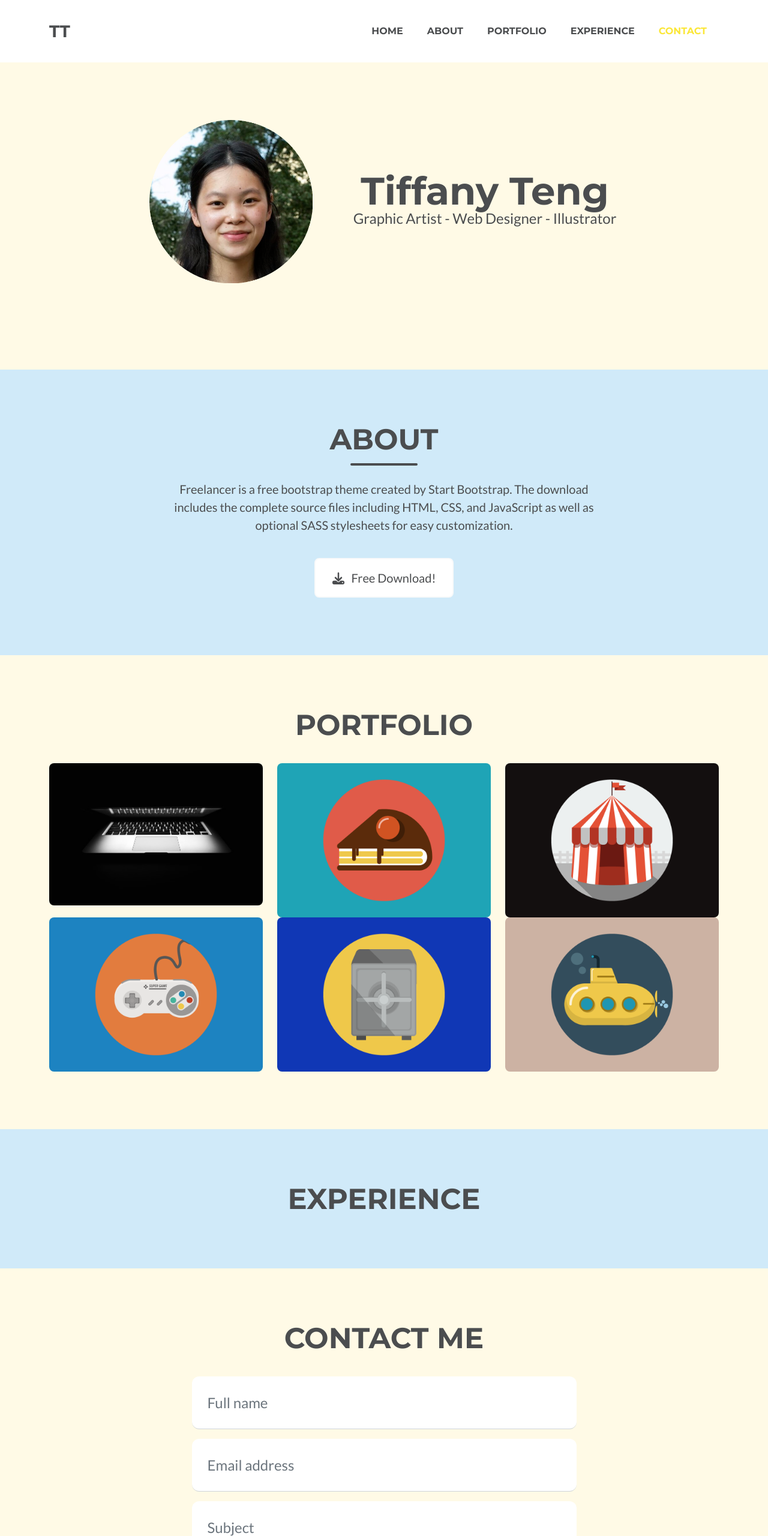
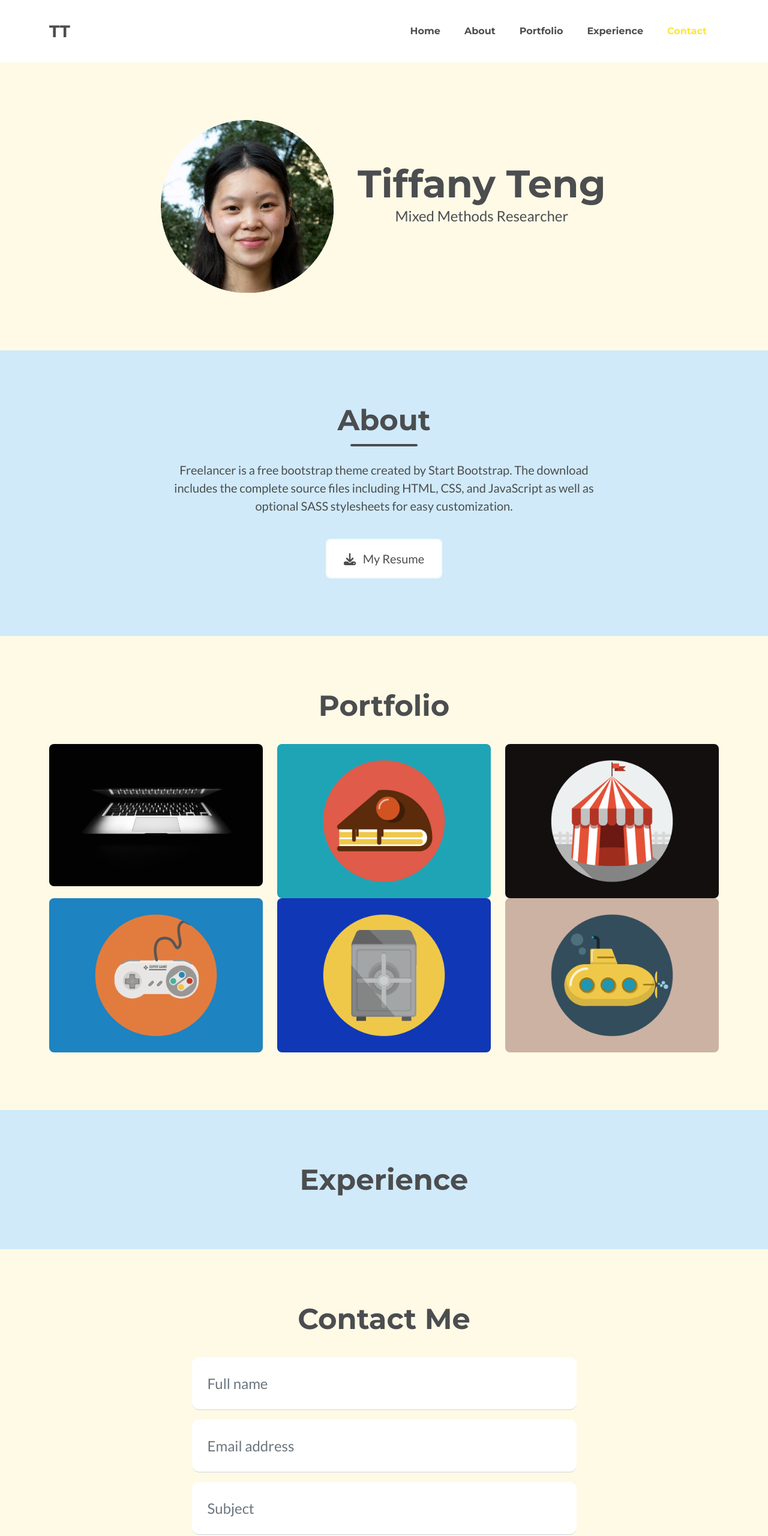
Before and after one commit to tiffanyteng27/tiffanyteng27.github.io, a plain HTML site: page index.html in a window 1280 px wide. Shown: the top 2560 px of the page at 60% size. Drawn offline with nearby package versions, Linux system fonts and the light colour scheme.

Commit message:
Aug 30 changes

```diff
--- a/index.html
+++ b/index.html
@@ -18,10 +18,10 @@
     </head>
     <body id="page-top">
         <!-- Navigation-->
-        <nav class="navbar navbar-expand-lg bg-nav text-uppercase fixed-top" id="mainNav">
+        <nav class="navbar navbar-expand-lg bg-nav fixed-top" id="mainNav">
             <div class="container">
                 <a class="navbar-brand" href="#page-top">TT</a>
-                <button class="navbar-toggler text-uppercase font-weight-bold bg-nav rounded" type="button" data-bs-toggle="collapse" data-bs-target="#navbarResponsive" aria-controls="navbarResponsive" aria-expanded="false" aria-label="Toggle navigation">
+                <button class="navbar-toggler font-weight-bold bg-nav rounded" type="button" data-bs-toggle="collapse" data-bs-target="#navbarResponsive" aria-controls="navbarResponsive" aria-expanded="false" aria-label="Toggle navigation">
                     Menu
                     <i class="fas fa-bars"></i>
                 </button>
@@ -41,7 +41,7 @@
             <div class="container d-flex align-items-center flex-column">
                 <div class="row justify-content-center">
                     <!-- Masthead Avatar Image-->
-                    <div class="col-lg-5 ms-auto">
+                    <div class="col-lg-5 ms-auto vcenter-item justify-content-center">
                         <img class="masthead-avatar mb-5" src="assets/img/avatar.png" alt="..." />
                     </div>
                     <div class="col-lg-7 ms-auto vcenter-item justify-content-center">
@@ -49,7 +49,7 @@
                         <div>
                             <h1 class="masthead-heading mb-0">Tiffany Teng</h1>
                             <!-- Masthead Subheading-->
-                            <p class="masthead-subheading font-weight-light mb-0">Graphic Artist - Web Designer - Illustrator</p>
+                            <p class="masthead-subheading font-weight-light mb-0">Mixed Methods Researcher</p>
                         </div>
                     </div>
                 </div>
@@ -59,7 +59,7 @@
         <section class="page-section bg-secondary text-grey mb-0" id="about">
             <div class="container">
                 <!-- About Section Heading-->
-                <h2 class="page-section-heading text-center text-uppercase text-grey">About</h2>
+                <h2 class="page-section-heading text-center text-grey">About</h2>
                 <!-- Icon Divider-->
                 <div class="divider-custom divider-light">
                     <div class="divider-custom-line"></div>
@@ -72,7 +72,7 @@
                 <div class="text-center mt-4">
                     <a class="btn btn-xl btn-outline-light" href="https://startbootstrap.com/theme/freelancer/">
                         <i class="fas fa-download me-2"></i>
-                        Free Download!
+                        My Resume
                     </a>
                 </div>
             </div>
@@ -81,7 +81,7 @@
         <section class="page-section bg-primary text-grey portfolio" id="portfolio">
             <div class="container">
                 <!-- Portfolio Section Heading-->
-                <h2 class="page-section-heading text-center text-uppercase mb-0">Portfolio</h2>
+                <h2 class="page-section-heading text-center mb-0">Portfolio</h2>
                 <!-- Icon Divider-->
                 <div class="divider-custom"></div>
                 <!-- Portfolio Grid Items-->
@@ -145,13 +145,13 @@
         </section>
         <!-- Experience Section-->
         <section class="page-section text-grey bg-secondary" id="experience">
-            <h2 class="page-section-heading text-center text-uppercase mb-0">Experience</h2>
+            <h2 class="page-section-heading text-center mb-0">Experience</h2>
         </section>
         <!-- Contact Section-->
         <section class="page-section text-grey bg-primary" id="contact">
             <div class="container">
                 <!-- Contact Section Heading-->
-                <h2 class="page-section-heading text-center text-uppercase mb-0">Contact Me</h2>
+                <h2 class="page-section-heading text-center mb-0">Contact Me</h2>
                 <!-- Icon Divider-->
                 <div class="divider-custom"></div>
                 <!-- Contact Section Form-->
@@ -164,7 +164,7 @@
                         <!-- To make this form functional, sign up at-->
                         <!-- https://startbootstrap.com/solution/contact-forms-->
                         <!-- to get an API token!-->
-                        <form id="contactForm" data-sb-form-api-token="API_TOKEN">
+                        <form id="contactForm" action="https://formspree.io/" method="POST">
                             <!-- Name input-->
                             <div class="form-floating mb-3">
                                 <input class="form-control" id="name" type="text" placeholder="Enter your name..." data-sb-validations="required" />
@@ -180,7 +180,7 @@
                             </div>
                             <!-- Phone number input-->
                             <div class="form-floating mb-3">
-                                <textarea class="form-control" id="subject" type="text" placeholder="Enter your subject here..." data-sb-validations="required"></textarea>
+                                <input class="form-control" id="subject" type="text" placeholder="Enter your subject here..." data-sb-validations="required"/>
                                 <label for="subject">Subject</label>
                                 <div class="invalid-feedback" data-sb-feedback="subject:required">A subject is required.</div>
                             </div>
```
Also changed, not shown: css/styles.css.
